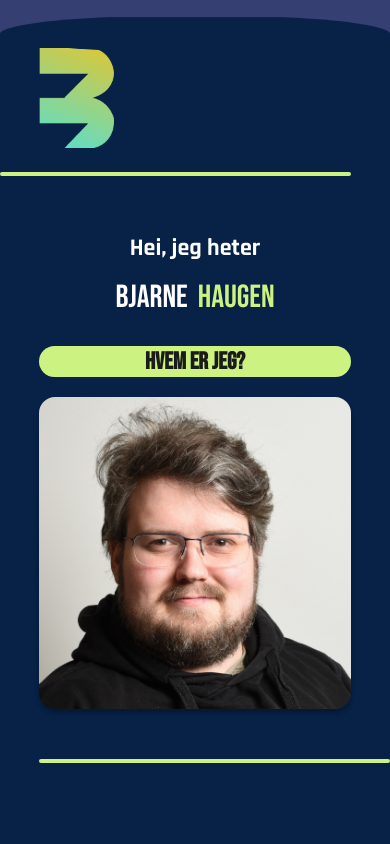
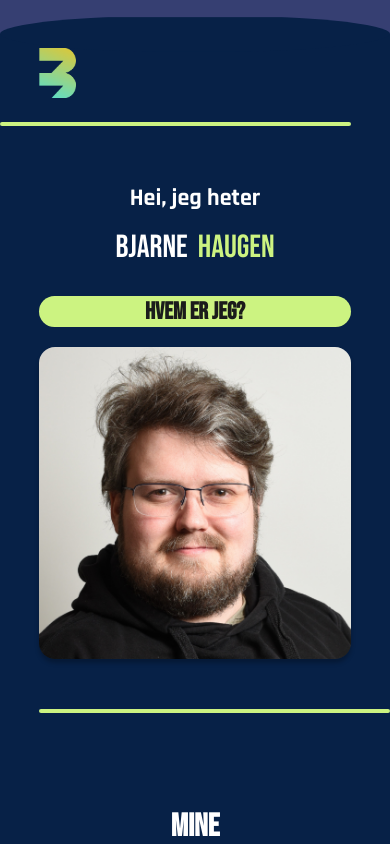
Before and after one commit to BjarneHaugen/bjarnehaugen.github.io, a React (Vite) app: page /#/ in a window 390 px wide. Shown: the top 844 px of the page. Built offline with nearby package versions, Linux system fonts and the light colour scheme.

Commit message:
changed logo to become smaller under 800px

```diff
--- a/src/css/header.css
+++ b/src/css/header.css
@@ -27,9 +27,16 @@
     height: 100px;
     width: auto;
     transition: transform 0.3s ease, filter 0.3s ease;
+    z-index: 2;
 }
 
 #logo:hover {
     transform: translateY(-5px);
     filter: drop-shadow(0px 8px 12px rgba(0, 0, 0, 0.3));
 }
+
+@media (max-width: 800px) {
+    #logo {
+        height: 50px;
+    }
+}
```
